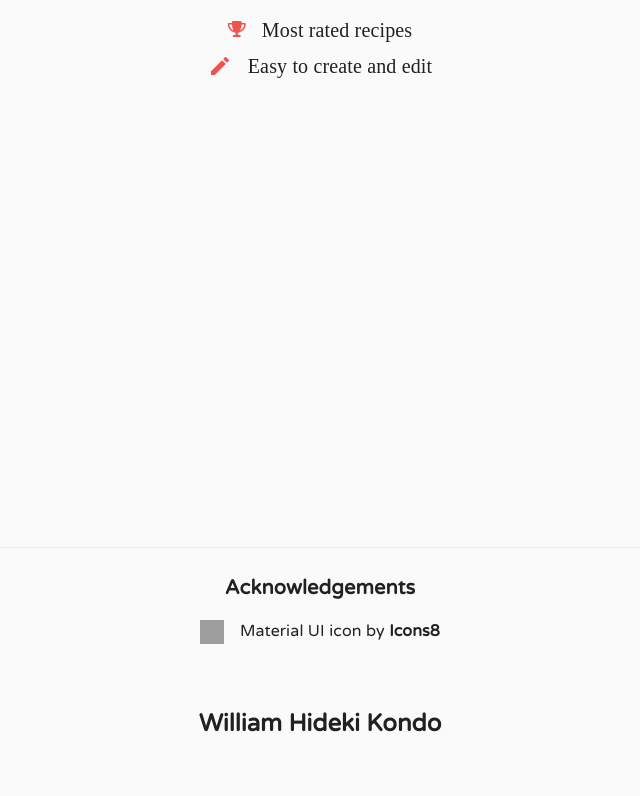
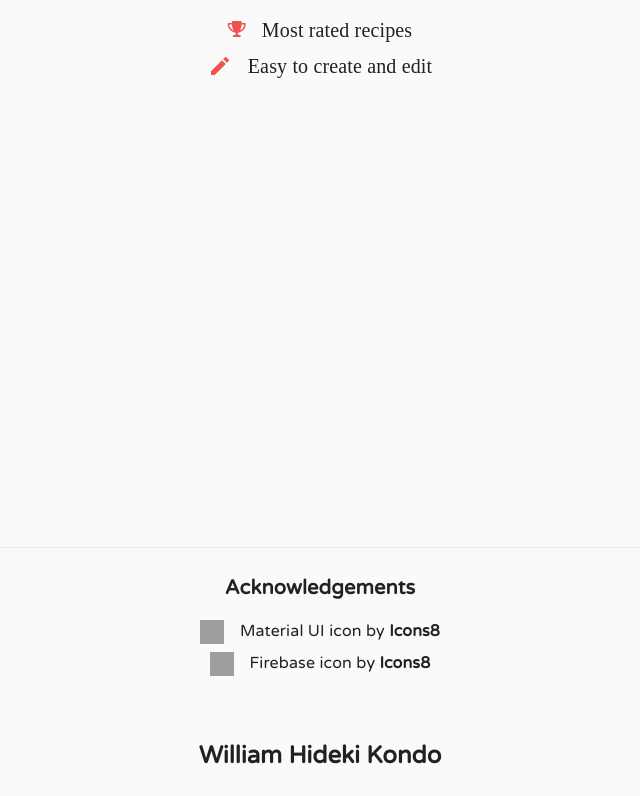
Before and after one commit to billkondo/portfolio, a Next.js app: page / in a window 1280 px wide. Shown: the part 1213-2009 px from the top of the page, without its empty margins (320-960 px from the left). Before the commit the page ends 1977 px from the top, so only its background shows below. Built offline with nearby package versions, Linux system fonts and the light colour scheme; grey boxes are pictures that could not be loaded; a web font is replaced by a local one.

Commit message:
Adding acknowledgements for Firebase icon

```diff
--- a/components/footer/Body.tsx
+++ b/components/footer/Body.tsx
@@ -44,6 +44,22 @@ const Body = () => {
               Material UI icon by <b>Icons8</b>
             </a>
           </div>
+
+          <div style={{ marginTop: 8, display: 'flex' }}>
+            <img
+              src="https://img.icons8.com/color/48/000000/firebase.png"
+              style={{ height: 24, width: 24 }}
+            />
+
+            <a
+              href="https://icons8.com/icon/62452/firebase"
+              target="_blank"
+              className={classes.link}
+              style={{ marginLeft: 16 }}
+            >
+              Firebase icon by <b>Icons8</b>
+            </a>
+          </div>
         </div>
       </Grid>
     </Grid>
```
